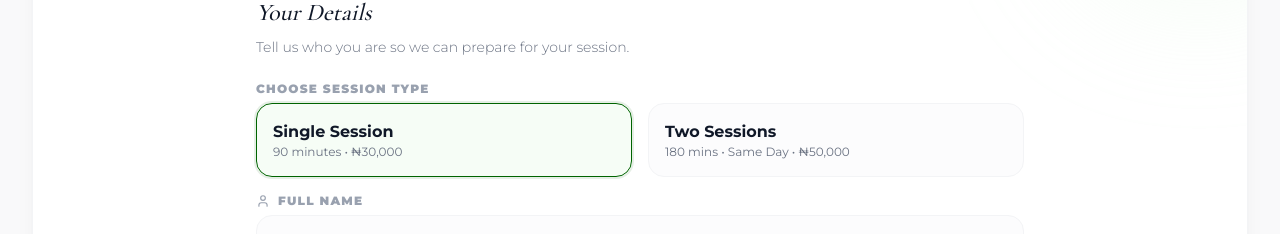
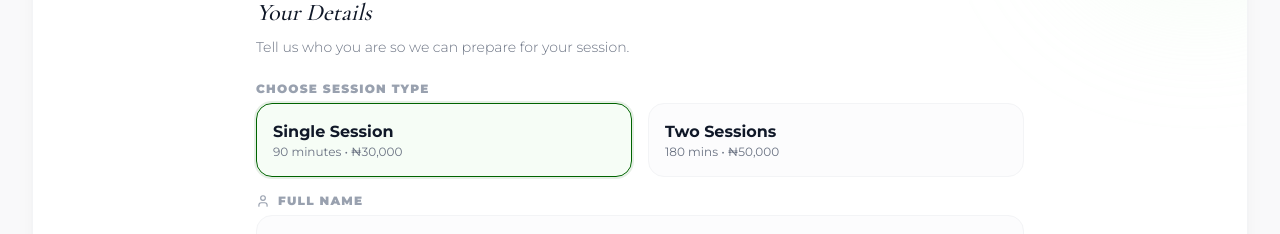
Before and after one commit to heropaulexy79/wisdommixinstitute, a Next.js app: page /mentorship in a window 1280 px wide. Shown: the part 2672-2906 px from the top of the page. Built offline with nearby package versions, Linux system fonts and the light colour scheme; no server answers.

Commit message:
two sessins

```diff
--- a/src/components/MentorshipBookingSection.tsx
+++ b/src/components/MentorshipBookingSection.tsx
@@ -115,7 +115,7 @@
                       className={`p-4 rounded-2xl border transition-all text-left ${amount === 50000 ? "border-primary-900 bg-primary-50/50 ring-2 ring-primary-900/10" : "border-gray-100 bg-gray-50/50 hover:border-gray-200"}`}
                     >
                       <p className="font-bold text-gray-900">Two Sessions</p>
-                      <p className="text-xs text-gray-500">180 mins • Same Day • ₦50,000</p>
+                      <p className="text-xs text-gray-500">180 mins • ₦50,000</p>
                     </button>
                   </div>
                 </div>
```
